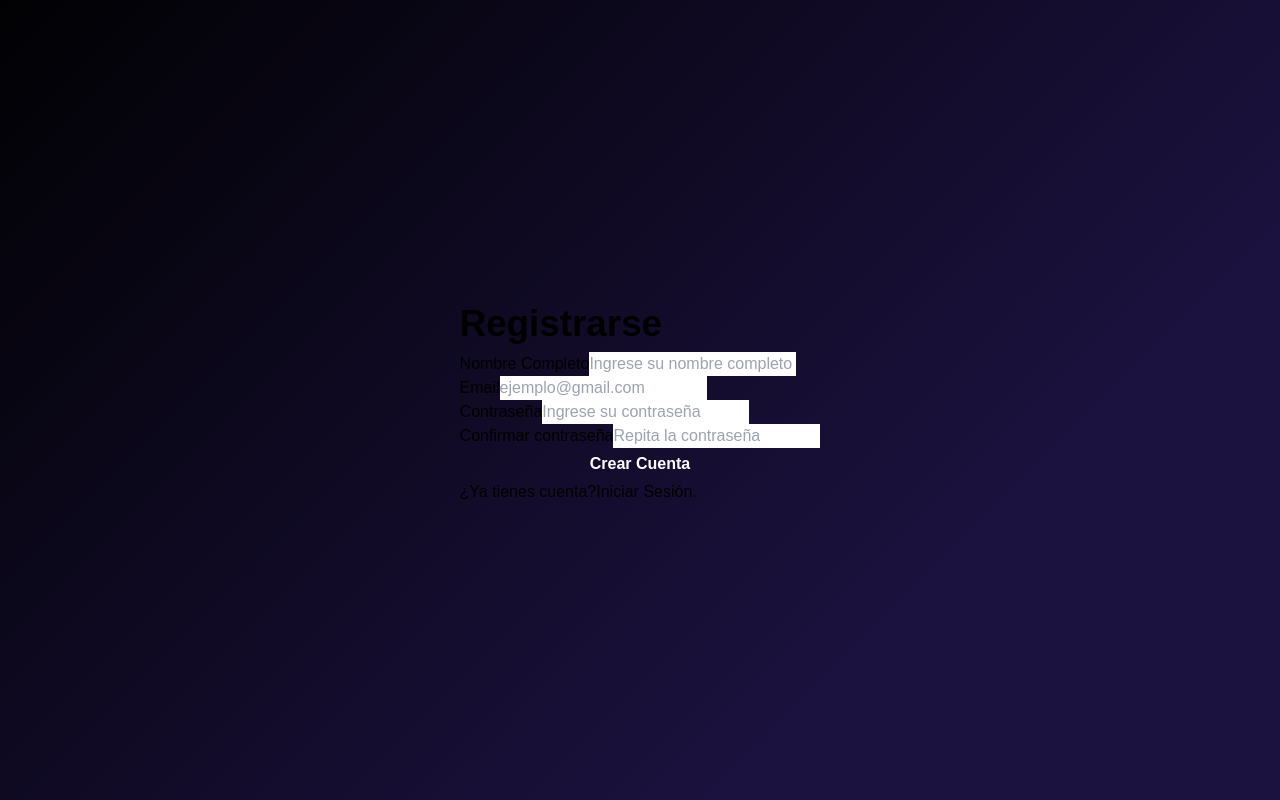
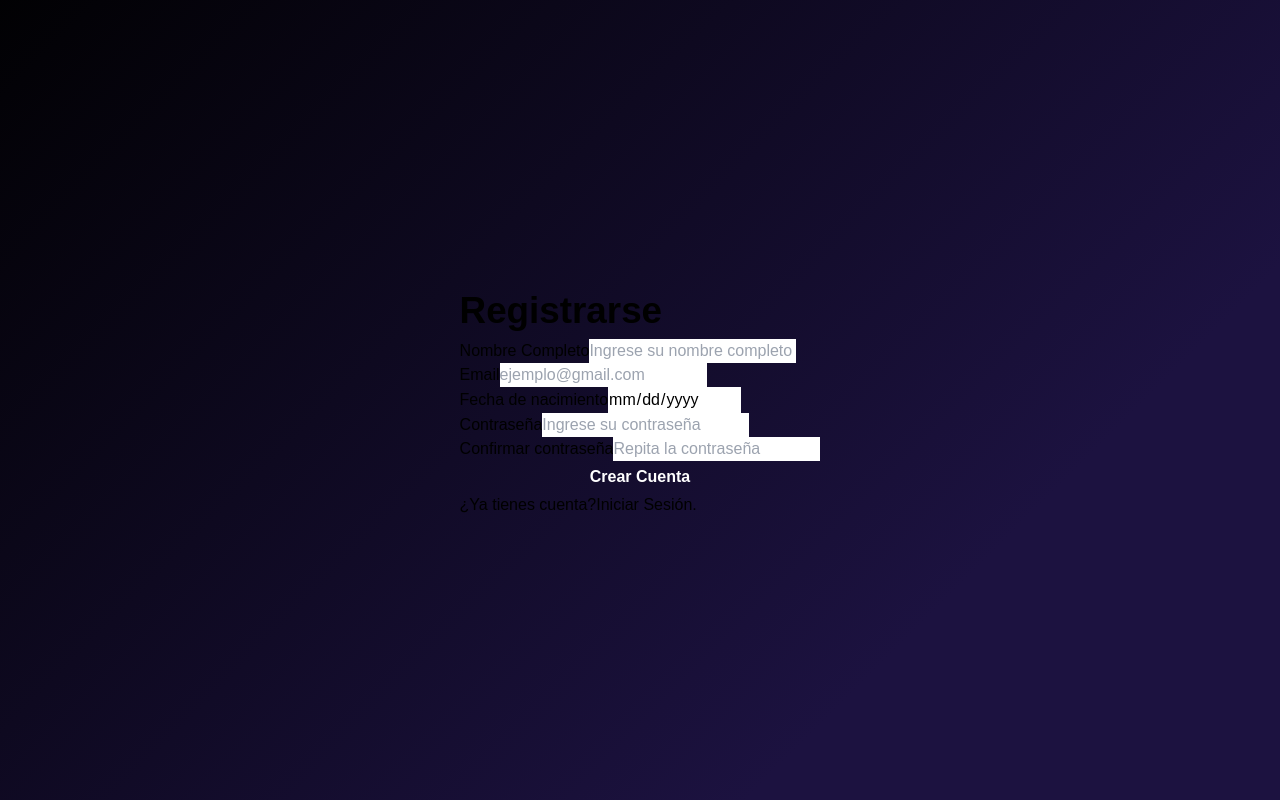
Before and after one commit to VlaCas/final_project, a React (Vite) app in the folder Frontend/: page /register in a window 1280 px wide. Built offline with nearby package versions, Linux system fonts and the light colour scheme; no server answers; a web font is replaced by a local one.

Commit message:
Fecha de nacimiento

```diff
--- a/Frontend/src/pages/Register.jsx
+++ b/Frontend/src/pages/Register.jsx
@@ -37,6 +37,10 @@ function Register() {
 							<label htmlFor='email' className='text-[#AFAFAF]'>Email</label>
 							<input type='text' {...register('email', { required: { value: true, message: 'Por favor, ingrese su correo.' }, pattern: { value: /^[\w\-\.]+@([\w-]+\.)+[\w-]{2,}$/, message: 'El correo debe tener un formato válido.' } })} placeholder='ejemplo@gmail.com' className='w-full p-2 border border-solid border-[#ffffff0d] rounded-lg outline-none bg-transparent placeholder-[#555555]' onChange={() => {}} onKeyDown={(e) => {if (e.key === 'Enter') {e.preventDefault(); onSubmit(); setClickSubmit((current) => !current)}}}/>
 						</div>
+						<div className='flex flex-col w-full gap-2'>
+							<label htmlFor='fecha' className='text-[#AFAFAF]'>Fecha de nacimiento</label>
+							<input type='date' {...register('date', { required: { value: true, message: 'Por favor, ingrese su fecha de nacimiento.' }, validate: (value) => {const birthdate = new Date(value); const currentDate = new Date(); const age = currentDate.getFullYear()-birthdate.getFullYear(); return age >= 18 || "Debes ser mayor de edad";}})} placeholder='01/09/2023' className='w-full p-2 border border-solid border-[#ffffff0d] rounded-lg outline-none bg-transparent placeholder-[#555555]' onChange={() => {}} onKeyDown={(e) => {if (e.key === 'Enter') {e.preventDefault(); onSubmit(); setClickSubmit((current) => !current)}}}/>
+						</div>
 						<div className='flex w-full gap-2'>
 							<div className='flex flex-col w-2/4 gap-6'>
 								<div className='flex flex-col gap-2'>
--- a/Frontend/src/style/register.css
+++ b/Frontend/src/style/register.css
@@ -139,6 +139,17 @@ input:focus{
   border: 1px solid #8A3BBF;
 }
 
+/* Input date */
+input[type="date"]{
+ font-size: 1rem;
+}
+
+input[type="date"]::-webkit-calendar-picker-indicator {
+  filter: invert(1);
+  color: #555555;
+}
+
+/* Loading */
 .loading {
   width: 100%;
   height: 36px;
```
